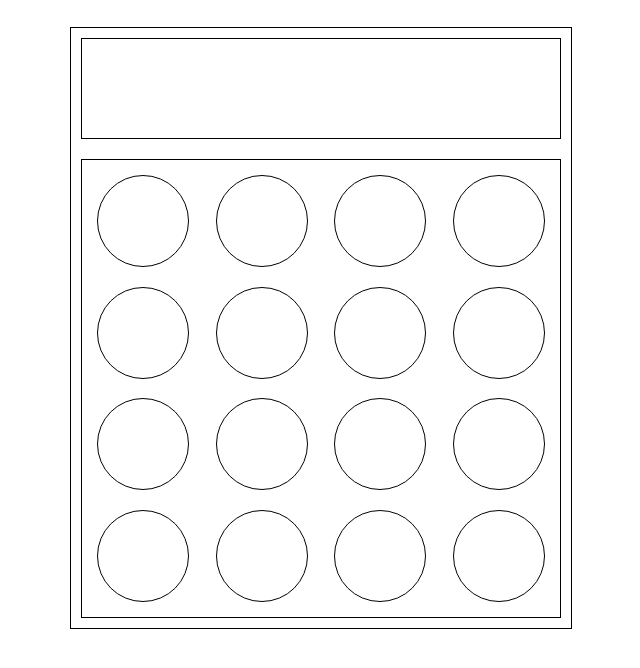
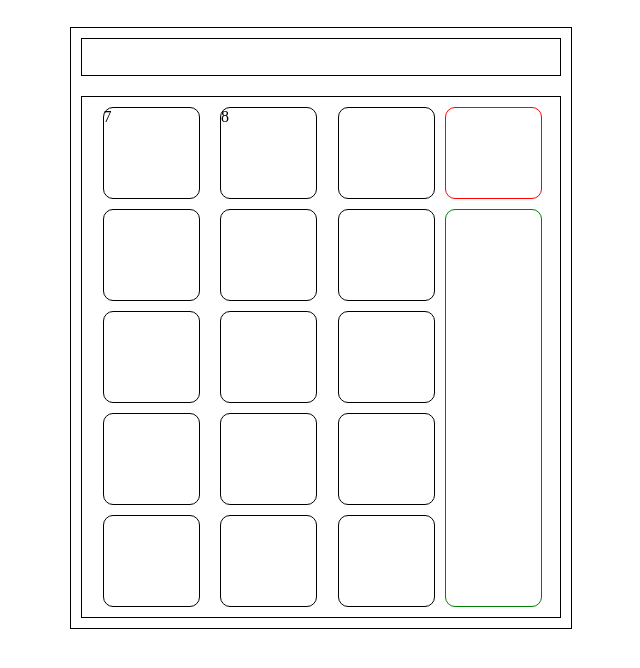
Before and after one commit to lloydeebill/odin-calculator, a plain HTML site: page index.html in a window 1280 px wide. Shown: the whole page, without its empty margins (319-959 px from the left). Drawn offline with Linux system fonts and the light colour scheme.

Commit message:
added two extra buttons on the side to accomodate for other buttons

```diff
--- a/index.html
+++ b/index.html
@@ -11,9 +11,9 @@
   <div class="calcu-body">
     <div class="calcu-display"></div>
     <div class="calcu-buttons-container">
-      <div class="calcu-buttons"></div>
-      <div class="calcu-buttons"></div>
-      <div class="calcu-buttons"></div>
+      <div class="first-set-buttons">
+        <div class="calcu-buttons">7</div>
+        <div class="calcu-buttons">8</div>
         <div class="calcu-buttons"></div>
         <div class="calcu-buttons"></div>
         <div class="calcu-buttons"></div>
@@ -28,6 +28,12 @@
         <div class="calcu-buttons"></div>
         <div class="calcu-buttons"></div>
       </div>
+      <div class="second-set-buttons">
+        <div class="second-calcu-buttons above"></div>
+        <div class="second-calcu-buttons below"></div>
+      </div>
+
+    </div>
 
 
   </div>
--- a/styles.css
+++ b/styles.css
@@ -28,20 +28,60 @@ body {
 .calcu-buttons-container {
   border: 1px solid black;
   height: 500px;
-  padding: 5px;
+  padding: 10px;
   margin: 10px;
   display: flex;
+  justify-content: space-between;
+}
+
+.first-set-buttons {
+  display: flex;
   flex-wrap: wrap;
+  width: 380px;
+  margin: 0px;
+  justify-content: space-evenly;
+}
+
+.second-set-buttons {
+  width: 95px;
+
+  margin-left: 0px;
+  margin-right: 10px;
+  display: flex;
+  flex-direction: column;
   justify-content: space-between;
-  align-items: center;
 
 }
 
+.second-calcu-buttons {
+  border: 1px solid pink;
+  width: 95px;
+  height: 30px;
+}
+
+.second-calcu-buttons.above {
+  border: 1px solid red;
+  width: 95px;
+  height: 90px;
+  border-radius: 10px;
+
+}
+
+.second-calcu-buttons.below {
+  border: 1px solid green;
+  width: 95px;
+  height: 396px;
+  margin-bottom: 0.5px;
+  border-radius: 10px;
+
+}
+
+
 .calcu-buttons {
   border: 1px solid black;
-  border-radius: 50%;
-  margin: 0 10px;
-  width: 90px;
+  border-radius: 10px;
+  margin: 0px 10px 10px 10px;
+  width: 95px;
   height: 90px;
 
 
```
Lines whose indentation alone changed are shown as unchanged.
